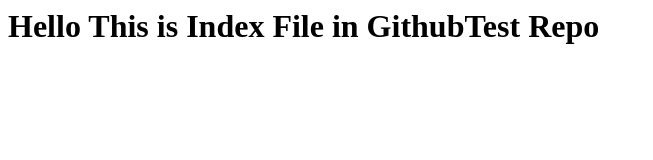
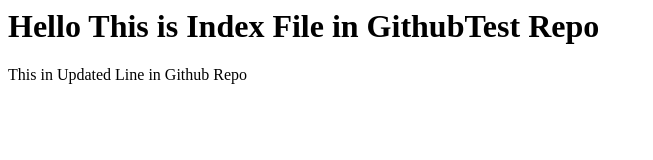
Before and after one commit to Sanjeevsharmaads/GitHubTest, a plain HTML site: page index.html in a window 1280 px wide. Shown: the whole page, without its empty margins (0-653 px from the left). Drawn offline with Linux system fonts and the light colour scheme.

Commit message:
Update index.html

```diff
--- a/index.html
+++ b/index.html
@@ -1,5 +1,6 @@
 <html>
 <body>
 <h1>Hello This is Index File in GithubTest Repo</h1>
+  <p>This in Updated Line in Github Repo</p>
 </body>
 </html>
```
